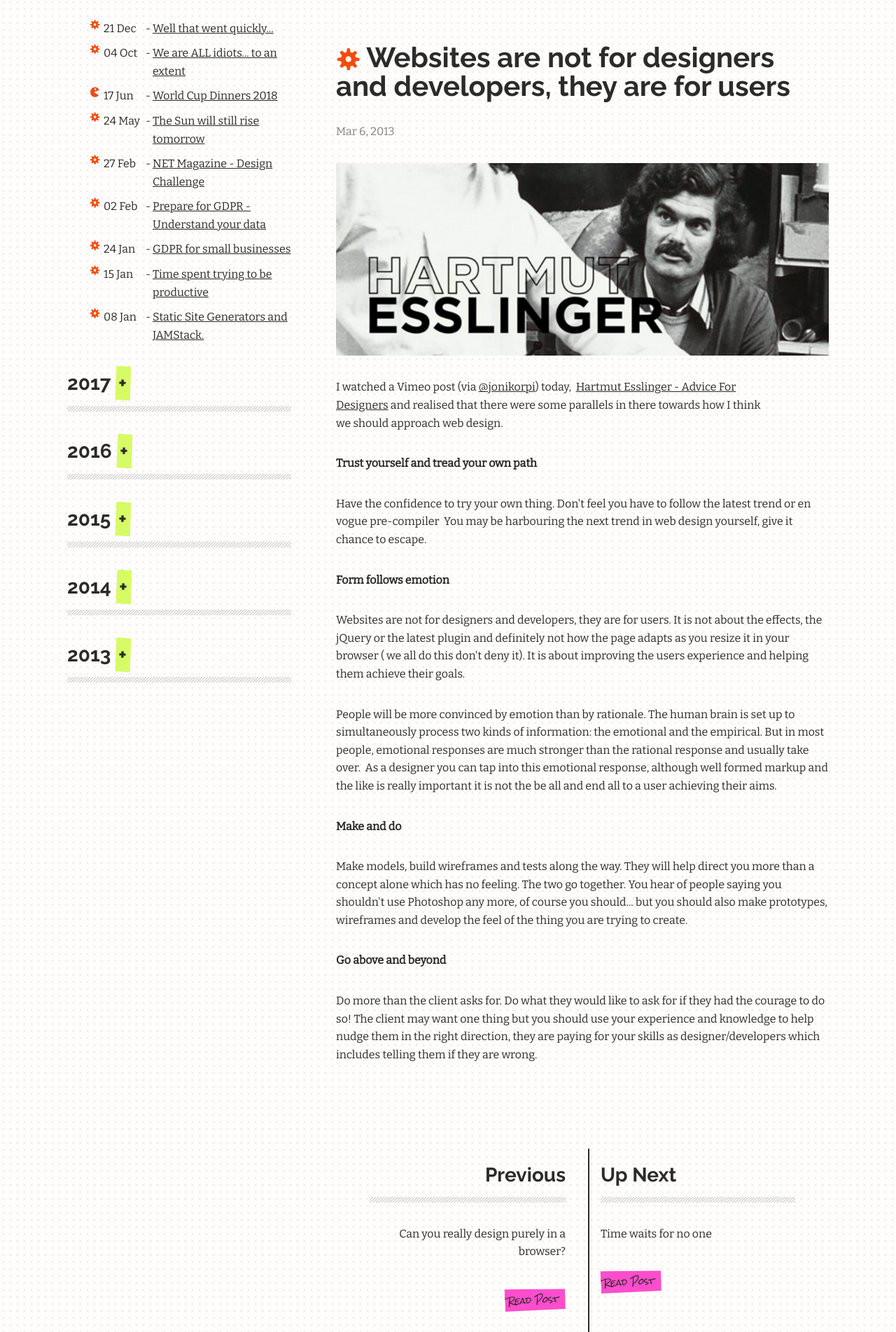
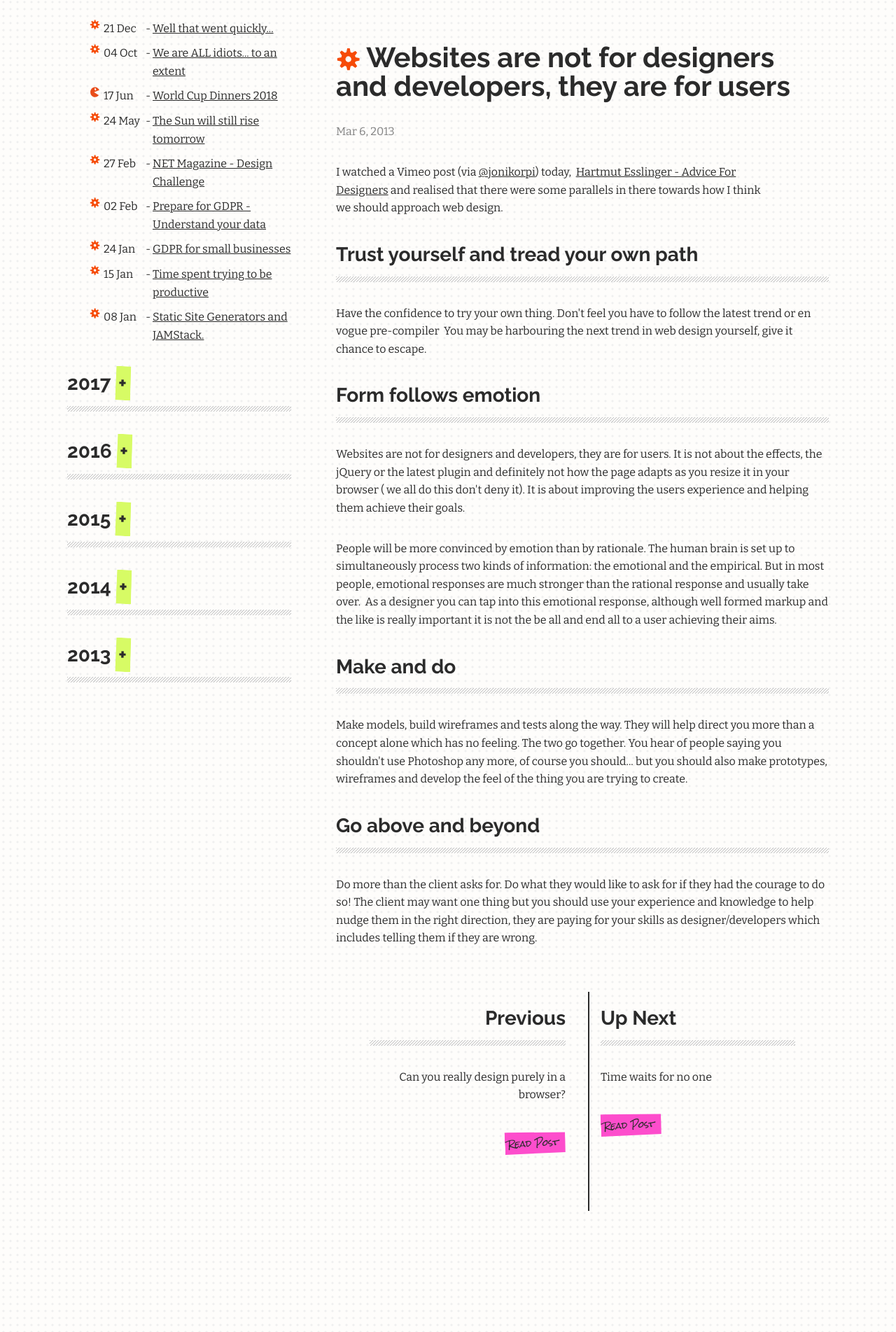
Before and after one commit to maxray/maxray.github.io, a Jekyll site: the page built from _posts/2013-03-06-websites-are-not-for-designers-and-developers-they-are-for-users.markdown, in a window 1280 px wide. Shown: the part 552-2455 px from the top of the page at 70% size. Built offline with Jekyll 4.4.1, drawn with Linux system fonts in a browser that asks for light colours.

Commit message:
Updated Websites Are Not For Designers And Developers They Are For Users

```diff
--- a/_posts/2013-03-06-websites-are-not-for-designers-and-developers-they-are-for-users.markdown
+++ b/_posts/2013-03-06-websites-are-not-for-designers-and-developers-they-are-for-users.markdown
@@ -17,15 +17,13 @@ author:
 layout: post
 ---
 
-<p><img class="alignnone size-full wp-image-430" alt="hermitt" src="{{ site.baseurl }}/assets/hermitt.jpg" width="900" height="352" /></p>
 <p>I watched a Vimeo post (via <a href="https://twitter.com/jonikorpi" target="_blank">@jonikorpi</a>) today,  <a href="http://vimeo.com/59679411" target="_blank">Hartmut Esslinger - Advice For Designers</a> and realised that there were some parallels in there towards how I think we should approach web design.</p><!--more-->
-<p><strong>Trust yourself and tread your own path</strong></p>
+<h3>Trust yourself and tread your own path</h3>
 <p>Have the confidence to try your own thing. Don't feel you have to follow the latest trend or en vogue pre-compiler  You may be harbouring the next trend in web design yourself, give it chance to escape.</p>
-<p><strong>Form follows emotion</strong></p>
+<h3>Form follows emotion</h3>
 <p>Websites are not for designers and developers, they are for users. It is not about the effects, the jQuery or the latest plugin and definitely not how the page adapts as you resize it in your browser ( we all do this don't deny it). It is about improving the users experience and helping them achieve their goals.</p>
 <p>People will be more convinced by emotion than by rationale. The human brain is set up to simultaneously process two kinds of information: the emotional and the empirical. But in most people, emotional responses are much stronger than the rational response and usually take over.  As a designer you can tap into this emotional response, although well formed markup and the like is really important it is not the be all and end all to a user achieving their aims.</p>
-<p><strong>Make and do</strong></p>
+<h3>Make and do</h3>
 <p>Make models, build wireframes and tests along the way. They will help direct you more than a concept alone which has no feeling. The two go together. You hear of people saying you shouldn't use Photoshop any more, of course you should... but you should also make prototypes, wireframes and develop the feel of the thing you are trying to create.</p>
-<p><strong>Go above and beyond </strong></p>
+<h3>Go above and beyond </h3>
 <p>Do more than the client asks for. Do what they would like to ask for if they had the courage to do so! The client may want one thing but you should use your experience and knowledge to help nudge them in the right direction, they are paying for your skills as designer/developers which includes telling them if they are wrong.</p>
-<p>&nbsp;</p>
```
